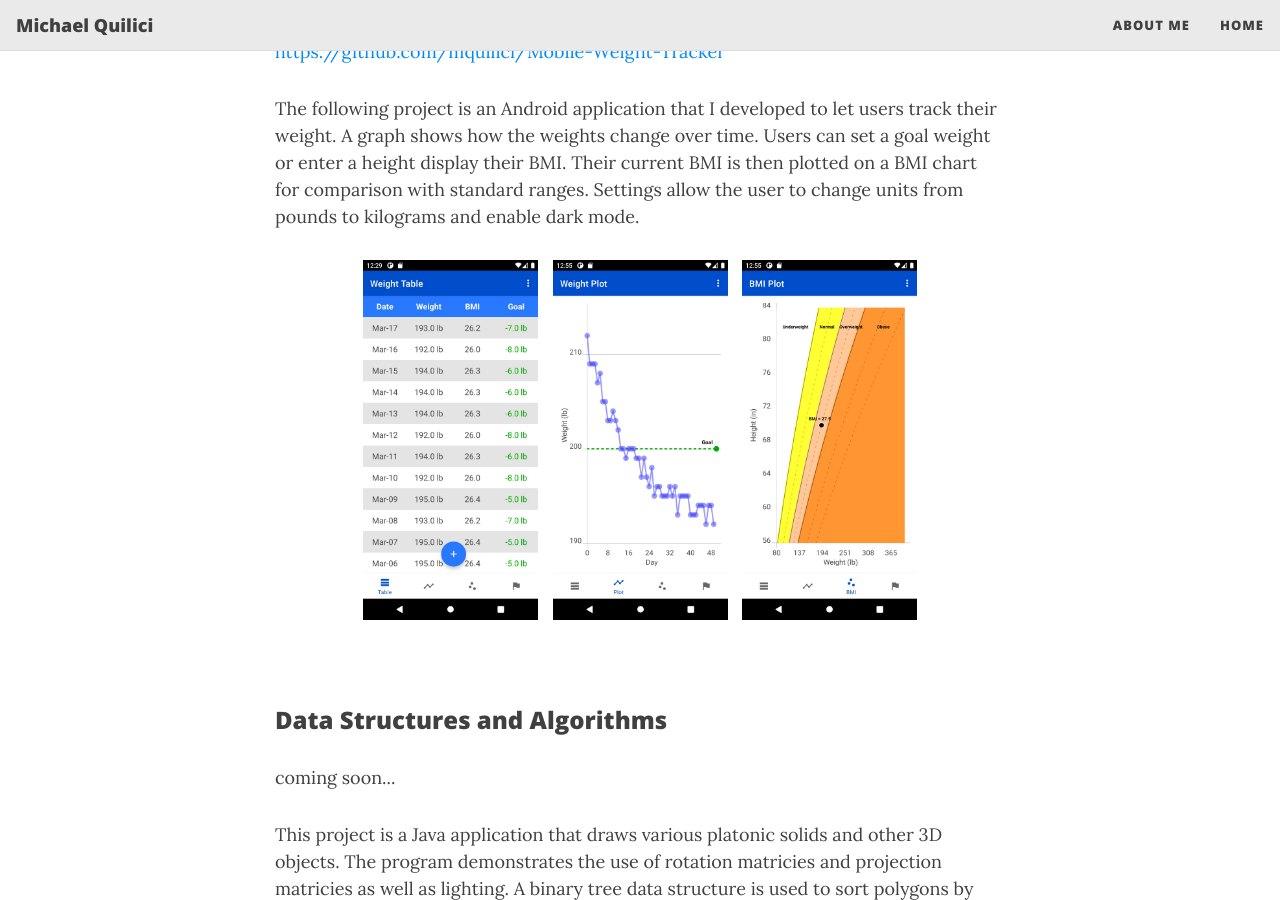
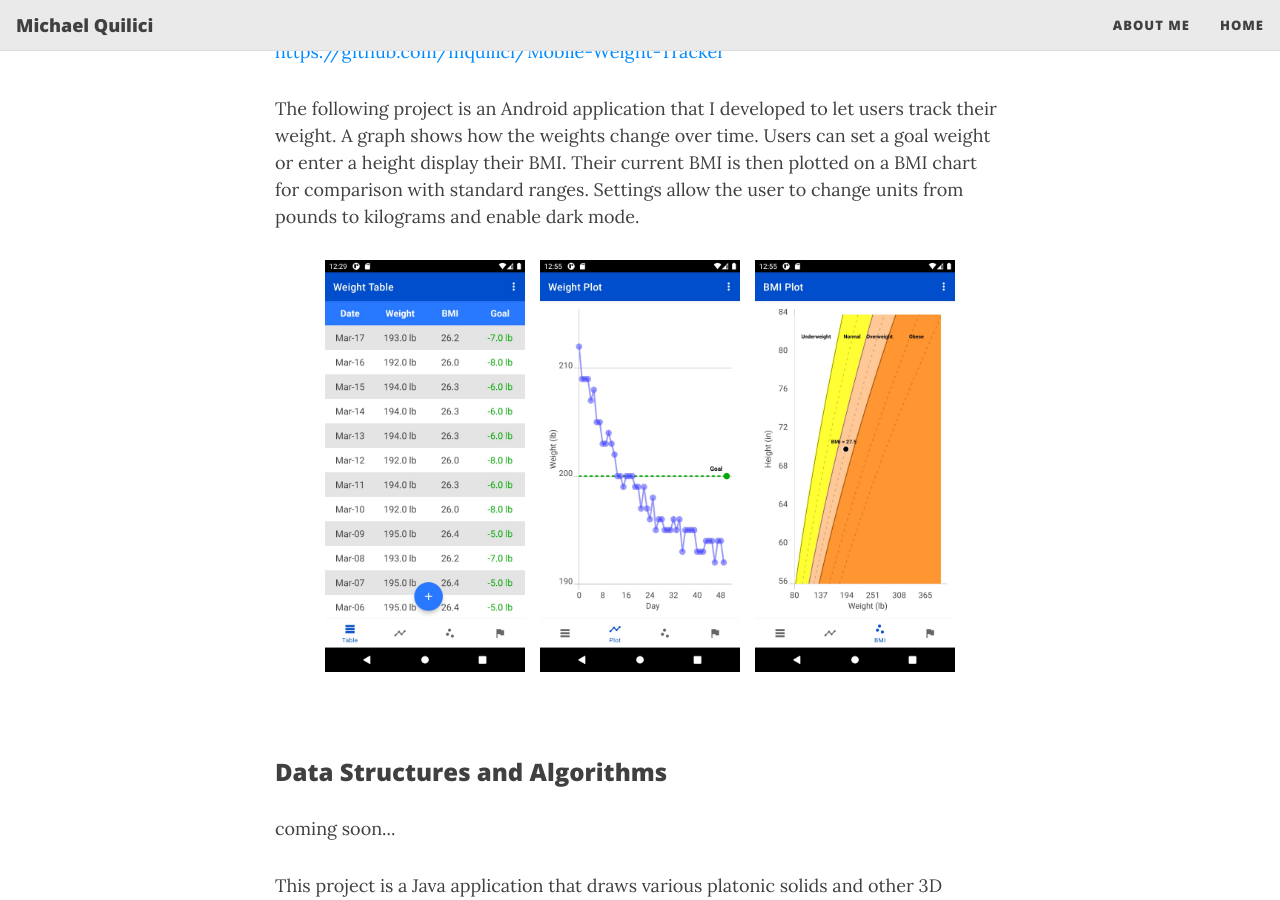
Before and after one commit to mquilici/mquilici.github.io, a Jekyll site: the page built from index.md, in a window 1280 px wide and 900 px high, scrolled down 485 px. Built offline with Jekyll 4.4.1, drawn with Linux system fonts in a browser that asks for light colours; nearby versions of some CDN libraries; our own code applies the rules of GitHub Pages for plain Markdown files.

Commit message:
Update index.md

```diff
--- a/index.md
+++ b/index.md
@@ -8,9 +8,9 @@
 The following project is an Android application that I developed to let users track their weight. A graph shows how the weights change over time. Users can set a goal weight or enter a height display their BMI. Their current BMI is then plotted on a BMI chart for comparison with standard ranges. Settings allow the user to change units from pounds to kilograms and enable dark mode.
 
 <p align="center"><a href="https://github.com/mquilici/Mobile-Weight-Tracker">
-     <img src="/images/Weight_Tracker_Table.jpeg" alt="alt text" width="175px">
-     <img src="/images/Weight_Tracker_Plot.jpeg" alt="alt text" width="175px" hspace="10">
-     <img src="/images/Weight_Tracker_BMI.jpeg" alt="alt text" width="175px">
+     <img src="/images/Weight_Tracker_Table.jpeg" alt="alt text" width="200px">
+     <img src="/images/Weight_Tracker_Plot.jpeg" alt="alt text" width="200px" hspace="10">
+     <img src="/images/Weight_Tracker_BMI.jpeg" alt="alt text" width="200px">
 </a></p>
 <br/>
 
@@ -20,7 +20,7 @@
 This project is a Java application that draws various platonic solids and other 3D objects. The program demonstrates the use of rotation matricies and projection matricies as well as lighting. A binary tree data structure is used to sort polygons by depth so that they can be drawn back to front.
 <br/>
 <p align="center">
-     <img src="/images/Shapes_Sync.jpg" alt="alt text" width="600px">
+     <img src="/images/Shapes_Sync.jpg" alt="alt text" width="640px">
 </p>
 <br/>
 
@@ -39,7 +39,7 @@
 <br/>
 
 <p align="center"> <a href="https://github.com/mquilici/OpenGL-Demo">
-     <img src="/images/OpenGL.jpg" alt="alt text" width="600px">
+     <img src="/images/OpenGL.jpg" alt="alt text" width="640px">
 </a></p>
 
 <br/>
```
